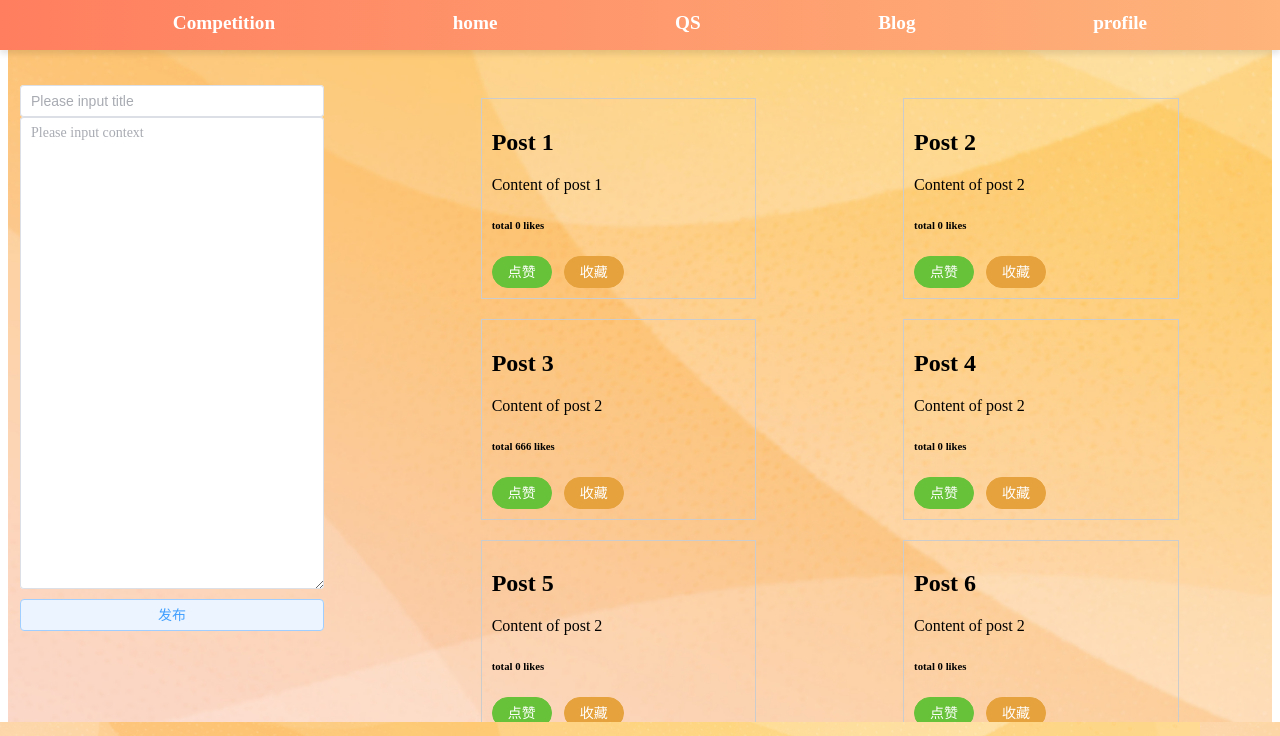
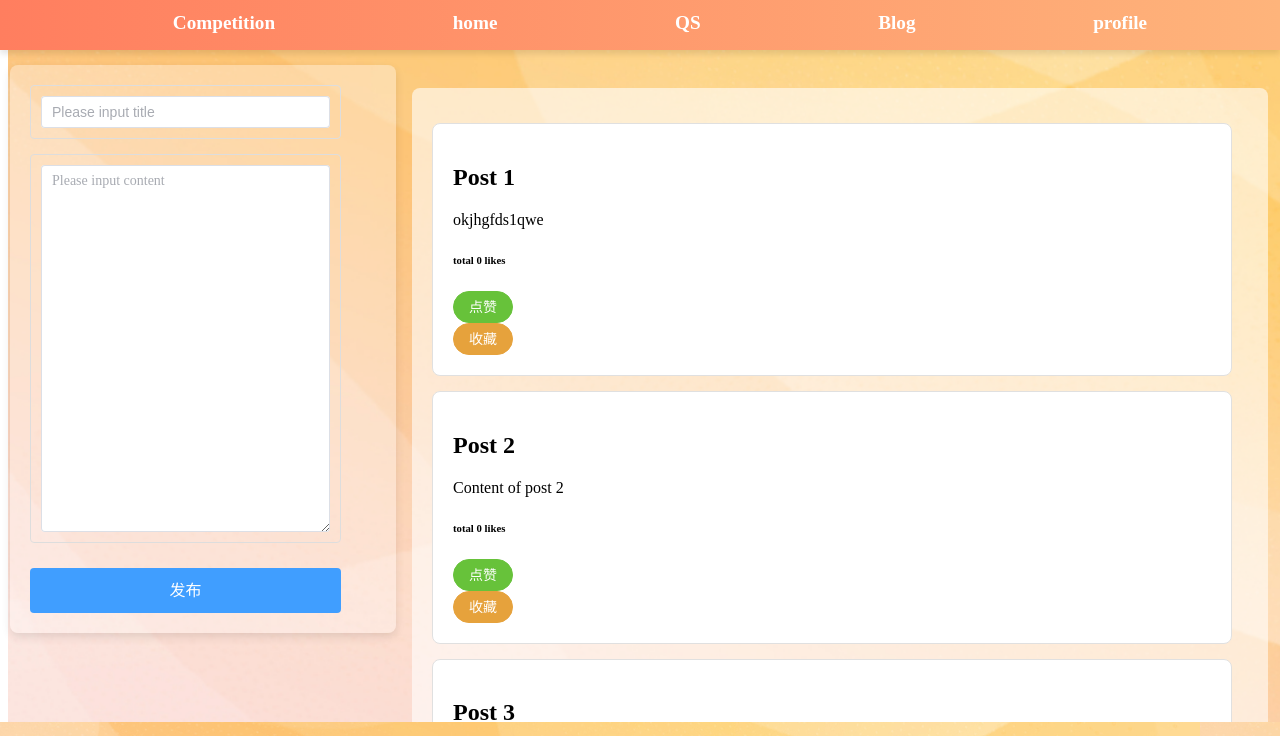
Before and after one commit to GEYETINGFENG/Software-Architecture-Project, a Vue app in the folder frontend/: page /blog in a window 1280 px wide. Shown: the top 736 px of the page. Built offline with nearby package versions, Linux system fonts and the light colour scheme.

Commit message:
Create .gitignore
修改博客界面，修改导航栏

添加导航栏元素数量，修改动效；
增加浏览帖子界面。

```diff
--- a/frontend/src/components/ContentInput.vue
+++ b/frontend/src/components/ContentInput.vue
@@ -2,25 +2,24 @@
   <div class="content-input">
     <el-input
       v-model="title"
-        style="width: 95%"
       :rows="2"
       placeholder="Please input title"
       class="inputbox"
     />
     <el-input
       v-model="content"
-            style="width: 95%"
-            :rows="22"
+      :rows="17"
       type="textarea"
-            placeholder="Please input context"
-            class="inputbox"/>
-      <el-button type="primary" @click="submitPost" plain id="submitbutton">发布</el-button>
+      placeholder="Please input content"
+      class="inputbox"
+    />
+    <el-button type="primary" @click="submitPost" id="submitbutton">发布</el-button>
   </div>
 </template>
 
 <script setup>
-  import { ref } from 'vue'
-  const textarea = ref('')
+import axios from 'axios';
+import { ref } from 'vue';
 
 const title = ref('');
 const content = ref('');
@@ -59,29 +58,63 @@
     alert('There was an error posting your content. Please try again later.');
   }
 }
-
 </script>
 
 <style scoped>
+.content-input {
+  background-color: #fefdfd59;
+  padding: 20px;
+  position: fixed;
+  top: 65px;
+  left: 10px; /* 增加一点左侧间距，避免紧贴页面边缘 */
+  width: 27%; /* 增大输入框宽度 */
+  max-width: 400px; /* 限制最大宽度，适应大屏幕 */
+  z-index: 1000;
+  border-radius: 8px; /* 圆角效果 */
+  box-shadow: 0 4px 10px rgba(0, 0, 0, 0.1); /* 增加阴影效果，提升视觉效果 */
+}
+
+.inputbox {
+  width: 90%; /* 确保输入框占满父容器宽度 */
+  margin-bottom: 15px; /* 增加输入框之间的间距 */
+  height: 100%;
+  padding: 10px;
+  border-radius: 4px;
+  border: 1px solid #ddd;
+  font-size: 14px; /* 增加字体大小 */
+  box-sizing: border-box; /* 包含padding和border */
+  transition: border-color 0.3s; /* 输入框边框过渡效果 */
+}
+
+.inputbox:focus {
+  border-color: #409EFF; /* 焦点时改变输入框边框颜色 */
+}
 
 #submitbutton {
+  width: 90%; /* 使按钮和输入框宽度统一 */
   margin-top: 10px;
-    width: 95%;
-    height: 30%;
+  height: 45px;
+  font-size: 16px;
+  border-radius: 4px;
+  background-color: #409EFF;
+  color: white;
+  border: none;
+  transition: background-color 0.3s; /* 按钮的过渡效果 */
+  box-sizing: border-box; /* 包含padding */
 }
 
-
-  .content-input {
-    background-color: rgba(255, 255, 255, 0,001);
-    padding: 20px;
-    position: fixed; /* 固定定位 */
-    top: 65px; /* 距离顶部10像素 */
-    left: 0px; /* 距离右侧10像素 */
-    width: 25%; /* 您可以根据需要调整宽度 */
-    z-index: 1000; /* 确保它在页面内容之上 */}
-
-    .inputbox {
-        width: 100%;
+#submitbutton:hover {
+  background-color: #66b1ff; /* 悬停时按钮颜色变化 */
 }
 
+@media (max-width: 768px) {
+  .content-input {
+    width: 90%; /* 小屏幕下宽度调整 */
+    left: 5%; /* 增加左右间距，避免边缘过近 */
+  }
+  #submitbutton {
+    font-size: 14px; /* 调整按钮字体大小 */
+    height: 40px; /* 调整按钮高度 */
+  }
+}
 </style>
--- a/frontend/src/components/Footer.vue
+++ b/frontend/src/components/Footer.vue
@@ -9,6 +9,7 @@
 
 <script setup>
     import { ref } from 'vue';
+    import { inject } from 'vue';
     import axios from 'axios'; // 导入 axios
 
     const posts = ref([]); // 用于存储展示的帖子
--- a/frontend/src/components/PostList.vue
+++ b/frontend/src/components/PostList.vue
@@ -1,50 +1,391 @@
 <template>
-    <div class="post-list">
-      <div v-for="post in posts" :key="post.id" class="post">
+  <el-scrollbar class="scrollbar">
+    <div
+      v-for="post in posts"
+      :key="post.articleId"
+      class="post"
+      :class="{ 'post-fullscreen': currentPostId === post.articleId }"
+      @click="viewPost(post.articleId)"
+    >
       <h2>{{ post.title }}</h2>
       <p>{{ post.context }}</p>
       <h6>total {{ post.likes }} likes</h6>
-        <el-button type="success" round @click="likePost(post.id)">点赞</el-button>
-        <el-button type="warning" round @click="collectPost(post.id)">收藏</el-button>
+      <div>
+        <el-button type="success" round @click.stop="likePost(post.articleId)">点赞</el-button>
       </div>
+      <div>
+        <el-button type="warning" round @click.stop="collectPost(post.articleId)">收藏</el-button>
       </div>
+
+      <!-- 评论区域 -->
+      <transition name="fade">
+        <div v-if="currentPostId === post.articleId" class="comment-section">
+          <div class="comment-input">
+            <el-input
+              type="textarea"
+              v-model="post.newComment"
+              placeholder="写下你的评论..."
+              class="inputbox"
+            />
+            <el-button type="primary" round @click="submitComment(post.articleId)" class="submit-button">发表评论</el-button>
+          </div>
+          <!-- 显示评论 -->
+          <div v-for="comment in post.comments" :key="comment.id" class="comment">
+            <p>{{ comment.content }}</p>
+          </div>
+          <!-- 退出按钮 -->
+          <el-button type="danger" round @click.stop="viewPost(-1)">退出</el-button>
+        </div>
+      </transition>
+    </div>
+  </el-scrollbar>
 </template>
 
 <script setup>
 import { ref } from 'vue';
 
 const posts = ref([
-    { articleId: 1, title: 'Post 1', context: 'Content of post 1', likes: 0 },
-    { articleId: 2, title: 'Post 2', context: 'Content of post 2', likes: 0 },
-    { articleId: 3, title: 'Post 3', context: 'Content of post 2', likes: 666 },
-    { articleId: 4, title: 'Post 4', context: 'Content of post 2', likes: 0 },
-    { articleId: 5, title: 'Post 5', context: 'Content of post 2', likes: 0 },
-    { articleId: 6, title: 'Post 6', context: 'Content of post 2', likes: 0 },
-    { articleId: 7, title: 'Post 7', context: 'Content of post 2', likes: 0 },
-    { articleId: 8, title: 'Post 8', contet: 'Content of post 2', likes: 0 },
+  { articleId: 1, title: 'Post 1', context: 'okjhgfds1qwe', likes: 0, comments: [], newComment: '' },
+  { articleId: 2, title: 'Post 2', context: 'Content of post 2', likes: 0, comments: [], newComment: '' },
+  { articleId: 3, title: 'Post 3', context: 'Content of post 2', likes: 0, comments: [], newComment: '' },
+  { articleId: 4, title: 'Post 4', context: 'Content of post 2', likes: 0, comments: [], newComment: '' },
+  { articleId: 5, title: 'Post 5', context: 'Content of post 2', likes: 0, comments: [], newComment: '' },
+  { articleId: 6, title: 'Post 6', context: 'Content of post 2', likes: 0, comments: [], newComment: '' },
+  { articleId: 7, title: 'Post 7', context: 'Content of post 2', likes: 0, comments: [], newComment: '' },
+  { articleId: 8, title: 'Post 8', context: 'Content of post 2', likes: 0, comments: [], newComment: '' },
+  { articleId: 9, title: 'Post 9', context: 'Content of post 2', likes: 0, comments: [], newComment: '' },
+  { articleId: 10, title: 'Post 10', context: 'Content of post 2', likes: 0, comments: [], newComment: '' },
 ]);
 
+const currentPostId = ref(null);
 
 function likePost(id) {
-    const post = posts.value.find(p => p.id === id);
+  const post = posts.value.find(p => p.articleId === id);
   if (post) post.likes++;
 }
 
+function collectPost(id) {
+  // 这里添加收藏帖子的逻辑
+}
 
+function viewPost(id) {
+  // 只有点击退出按钮时才会退出弹窗，点击帖子时不做操作
+  if (id !== null) {
+    currentPostId.value = id;
+  }
+}
+
+function submitComment(postId) {
+  const post = posts.value.find(p => p.articleId === postId);
+  if (post) {
+    const newComment = {
+      id: Date.now(),
+      content: post.newComment,
+    };
+    post.comments.push(newComment);
+    post.newComment = '';
+  }
+}
 </script>
 
-  <style >
+<style>
 
-  .post-list {
+.el-butto{
+  width: 100%;
+}
+
+/* 外层滚动容器样式 */
+.scrollbar {
+  width: auto;
+  padding: 20px;
+  background-color: #ffffff96;
+  border-radius: 8px;
+  height: 250%;
+}
+
+/* 帖子列表样式 */
+.post {
+  border: 1px solid #e0e0e0;
+  padding: 20px;
+  margin: 15px 0;
+  width: 100%;
+  max-width: 800px;
+  box-sizing: border-box;
+  cursor: pointer;
+  position: relative;
+  border-radius: 8px;
+  background-color: #fff;
+  transition: all 0.3s ease;
+}
+
+.post:hover {
+  box-shadow: 0 4px 8px rgba(0, 0, 0, 0.1);
+}
+
+/* 放大后的帖子样式 */
+.post-fullscreen {
+  position: fixed;
+  top: 10%;
+  bottom: 10%;
+  left: 35%;
+  right: 15%;
+  width: 60%;
+  height: auto;
+  z-index: 10;
+  background-color: hsl(50, 91%, 48%);
+  padding: 30px;
+  border-radius: 12px;
+  box-shadow: 0 4px 12px rgba(0, 0, 0, 0.5);
+  transform: scale(1);
   display: flex;
-    flex-wrap: wrap;
-    justify-content: space-around;
+  flex-direction: column;
+  animation: postZoomIn 0.3s ease-in-out;
+}
+
+/* 放大后的标题和内容 */
+.post-fullscreen h2 {
+  font-size: 24px;
+  color: #333;
+  font-weight: bold;
+  margin-bottom: 15px;
+}
+
+.post-fullscreen p {
+  font-size: 16px;
+  color: #666;
+  margin-bottom: 20px;
+}
+
+.post-fullscreen ~ .post {
+  display: none;
+}
+
+/* 评论区域样式 */
+.comment-section {
+  margin-top: 20px;
+  padding: 15px;
+  background-color: rgba(240, 177, 17, 0.5);
+  border-radius: 8px;
+}
+
+.comment-input {
+  display: flex;
+  flex-direction: column;
+  margin-bottom: 20px;
+}
+
+.comment-input .el-input__inner {
+  margin-bottom: 10px;
+  height: 25%;
+  font-size: 14px;
+}
+
+.comment-input .el-button {
+  align-self: flex-end;
+}
+
+.comment {
+  border-bottom: 1px solid #ddd;
+  padding: 10px;
+  margin-top: 10px;
+  font-size: 14px;
+  color: #555;
+  transition: all 0.3s ease;
+}
+
+.comment:hover {
+  background-color: #f0f0f0;
+}
+
+/* 按钮样式 */
+.el-button {
+  margin: 5px 0;
+}
+
+.inputbox {
+  height: 100px;
+  font-size: 20px;
+}
+
+.submit-button {
+  margin-top: 10px;
+}
+
+/* 放大效果动画 */
+@keyframes postZoomIn {
+  0% {
+    transform: scale(0.8);
+    opacity: 0;
+  }
+  100% {
+    transform: scale(1);
+    opacity: 1;
+  }
+}
+
+.fade-enter-active, .fade-leave-active {
+  transition: opacity 0.5s ease;
+}
+
+.fade-enter, .fade-leave-to {
+  opacity: 0;
 }
 
 .post {
-    border: 1px solid #ccc;
-    padding: 10px;
-    margin: 10px;
-    width: 30%;
+  border: 1px solid #e0e0e0;
+  padding: 20px;
+  margin: 15px 0;
+  width: 100%;
+  max-width: 800px;
+  box-sizing: border-box;
+  cursor: pointer;
+  position: relative;
+  border-radius: 8px;
+  background-color: #fff;
+  transition: all 0.3s ease;
+  word-wrap: break-word;  /* 强制换行 */
+  overflow-wrap: break-word; /* 强制换行 */
 }
+
+.post:hover {
+  box-shadow: 0 4px 8px rgba(0, 0, 0, 0.1);
+}
+
+/* 放大后的帖子样式 */
+.post-fullscreen {
+  position: fixed;
+  top: 10%;
+  bottom: 10%;
+  left: 35%;
+  right: 15%;
+  width: 60%;
+  height: auto;
+  z-index: 10;
+  background-color: hsl(50, 91%, 48%);
+  padding: 30px;
+  border-radius: 12px;
+  box-shadow: 0 4px 12px rgba(0, 0, 0, 0.5);
+  transform: scale(1);
+  display: flex;
+  flex-direction: column;
+  animation: postZoomIn 0.3s ease-in-out;
+  word-wrap: break-word;  /* 强制换行 */
+  overflow-wrap: break-word; /* 强制换行 */
+}
+
+/* 放大后的标题和内容 */
+.post-fullscreen h2 {
+  font-size: 24px;
+  color: #333;
+  font-weight: bold;
+  margin-bottom: 15px;
+}
+
+.post-fullscreen p {
+  font-size: 16px;
+  color: #666;
+  margin-bottom: 20px;
+}
+
+.post-fullscreen ~ .post {
+  display: none;
+}
+
+.post-fullscreen {
+  position: fixed;
+  top: 10%;
+  bottom: 10%;
+  left: 35%;
+  right: 15%;
+  width: 60%;
+  max-height: 80%;  /* 限制最大高度 */
+  z-index: 10;
+  background-color: hsl(50, 91%, 48%);
+  padding: 30px;
+  border-radius: 12px;
+  box-shadow: 0 4px 12px rgba(0, 0, 0, 0.5);
+  transform: scale(1);
+  display: flex;
+  flex-direction: column;
+  animation: postZoomIn 0.3s ease-in-out;
+  word-wrap: break-word;  /* 强制换行 */
+  overflow-wrap: break-word; /* 强制换行 */
+  overflow-y: auto; /* 允许垂直滚动 */
+  height: auto; /* 自动适应内容高度 */
+}
+
+/* 放大后的标题和内容 */
+.post-fullscreen h2 {
+  font-size: 24px;
+  color: #333;
+  font-weight: bold;
+  margin-bottom: 15px;
+}
+
+.post-fullscreen p {
+  font-size: 16px;
+  color: #666;
+  margin-bottom: 20px;
+}
+
+.post-fullscreen ~ .post {
+  display: none;
+}
+
+/* 放大后的帖子样式 */
+.post-fullscreen {
+  position: fixed;
+  top: 10%;
+  bottom: 10%;
+  left: 35%;
+  right: 15%;
+  width: 60%;
+  max-height: 80%;  /* 限制最大高度 */
+  z-index: 10;
+  background-color: hsl(50, 91%, 48%);
+  padding: 30px;
+  border-radius: 12px;
+  box-shadow: 0 4px 12px rgba(0, 0, 0, 0.5);
+  transform: scale(1);
+  display: flex;
+  flex-direction: column;
+  animation: postZoomIn 0.3s ease-in-out;
+  word-wrap: break-word;  /* 强制换行 */
+  overflow-wrap: break-word; /* 强制换行 */
+  overflow-y: auto; /* 允许垂直滚动 */
+  height: auto; /* 自动适应内容高度 */
+}
+
+/* 放大后的标题和内容 */
+.post-fullscreen h2 {
+  font-size: 24px;
+  color: #333;
+  font-weight: bold;
+  margin-bottom: 15px;
+}
+
+.post-fullscreen p {
+  font-size: 16px;
+  color: #666;
+  margin-bottom: 20px;
+}
+
+/* 添加按钮容器对齐样式 */
+.post-fullscreen .button-container {
+  display: flex;
+  justify-content: flex-start; /* 水平对齐按钮 */
+  gap: 10px; /* 按钮之间的间距 */
+  margin-top: 20px;
+}
+
+/* 按钮样式 */
+.el-button {
+  margin: 0; /* 确保按钮之间没有额外的外边距 */
+}
+
+.post-fullscreen ~ .post {
+  display: none;
+}
+
+
 </style>
--- a/frontend/src/views/Blog.vue
+++ b/frontend/src/views/Blog.vue
@@ -9,7 +9,7 @@
           <el-aside width="30%" >
             <ContentInput class="ContentInput"/>
           </el-aside>
-          <el-container>
+          <el-container class="PostList" >
             <el-main>
                 <PostList />
             </el-main>
@@ -59,13 +59,10 @@ provide('showCollectedPosts', showCollectedPosts)
 provide('showAllPosts', showAllPosts)
   </script>
 
-
-
-
-
   <style scoped>
 
   #blog {
+    position: fixed;
     display: flex;
     flex-direction: column;
     background-image: url('../assets/img/blogback.jpg');
@@ -75,6 +72,8 @@ provide('showAllPosts', showAllPosts)
     background-position: center; /* 图片居中显示 */
     min-width: 100%; /* 确保背景至少覆盖整个视口高度 */
   }
+
+
 
   .Navbar{
     position: fixed
```
Also changed, not shown: 1 other file (tests, documents, lock files or other folders). Lines whose indentation alone changed are shown as unchanged.
